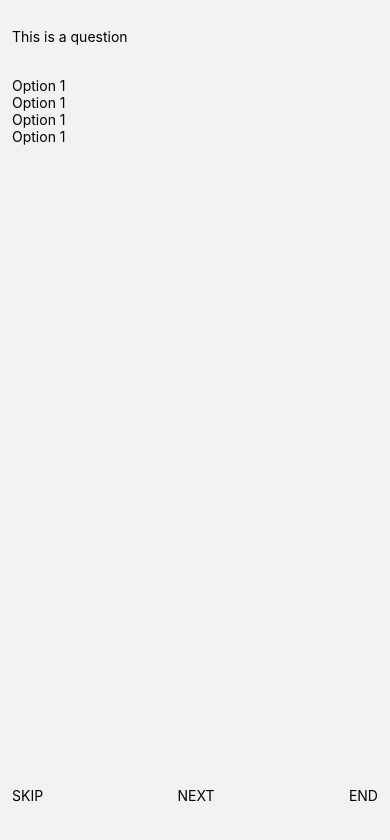
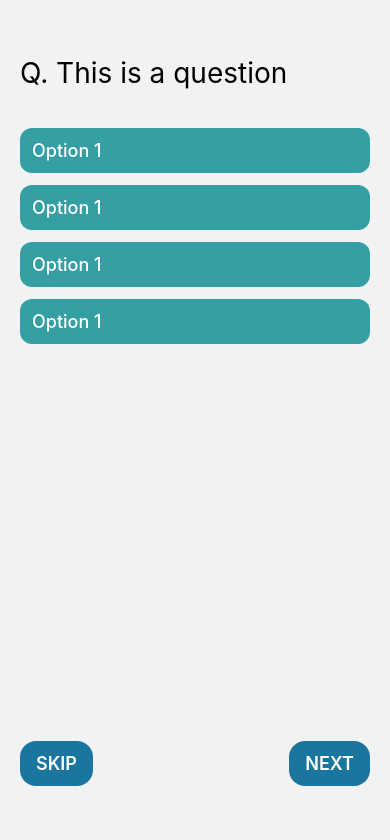
Before and after one commit to Shivam-310/Quizz, a React Native app: screen /Quiz in a window 390 px wide. Shown: the top 840 px of the page. Built offline with nearby package versions, Linux system fonts and the light colour scheme.

Commit message:
designing buttons

```diff
--- a/package.json
+++ b/package.json
@@ -14,7 +14,7 @@
     "@react-navigation/native": "^7.0.14",
     "@react-navigation/stack": "^7.1.0",
     "react": "18.3.1",
-    "react-native": "0.76.5",
+    "react-native": "^0.76.5",
     "react-native-gesture-handler": "^2.21.2",
     "react-native-reanimated": "^3.16.5",
     "react-native-safe-area-context": "^5.0.0",
--- a/screens/quiz.js
+++ b/screens/quiz.js
@@ -5,24 +5,24 @@ const Quiz = ({navigation}) => {
   return (
     <View style={styles.container}>
       <View style={styles.top}>
-        <Text>This is a question</Text>
+        <Text style={styles.question}>Q. This is a question</Text>
       </View>
       <View style={styles.options}>
-        <TouchableOpacity><Text>Option 1</Text></TouchableOpacity>
-        <TouchableOpacity><Text>Option 1</Text></TouchableOpacity>
-        <TouchableOpacity><Text>Option 1</Text></TouchableOpacity>
-        <TouchableOpacity><Text>Option 1</Text></TouchableOpacity>
+        <TouchableOpacity style={styles.optionButton}><Text style={styles.option}>Option 1</Text></TouchableOpacity>
+        <TouchableOpacity style={styles.optionButton}><Text style={styles.option}>Option 1</Text></TouchableOpacity>
+        <TouchableOpacity style={styles.optionButton}><Text style={styles.option}>Option 1</Text></TouchableOpacity>
+        <TouchableOpacity style={styles.optionButton}><Text style={styles.option}>Option 1</Text></TouchableOpacity>
       </View>
       <View style={styles.bottom}>
-        <TouchableOpacity>
-          <Text>SKIP</Text>
+        <TouchableOpacity style={styles.button}>
+          <Text style={styles.buttonText}>SKIP</Text>
         </TouchableOpacity>
-        <TouchableOpacity>
-          <Text>NEXT</Text>
+        <TouchableOpacity style={styles.button}>
+          <Text style={styles.buttonText}>NEXT</Text>
         </TouchableOpacity>
-        <TouchableOpacity onPress={() => navigation.navigate('Result')}>
+        {/* <TouchableOpacity onPress={() => navigation.navigate('Result')}>
             <Text>END</Text>
-        </TouchableOpacity>
+        </TouchableOpacity> */}
       </View>
     </View>
   );
@@ -32,7 +32,8 @@ export default Quiz;
 
 const styles = StyleSheet.create({
   container:{
-    padding: 12,
+    paddingTop: 40,
+    paddingHorizontal: 20,
     height: '100%',
   },
   top:{
@@ -48,4 +49,32 @@ const styles = StyleSheet.create({
     justifyContent: 'space-between',
     flexDirection: 'row',
   },
+  button:{
+    backgroundColor: '#1A759F',
+    padding: 12,
+    paddingHorizontal: 16,
+    borderRadius: 16,
+    alignItems: 'center',
+    marginBottom: 30,
+  },
+  buttonText:{
+    fontSize: 18,
+    fontWeight: '600',
+    color: 'white',
+  },
+  question:{
+    fontSize: 28,
+  },
+  option:{
+    fontSize: 18,
+    fontWeight: '500',
+    color: 'white',
+  },
+  optionButton:{
+    paddingVertical: 12,
+    paddingHorizontal: 12,
+    marginVertical: 6,
+    backgroundColor: '#34A0A4',
+    borderRadius: 12,
+  },
 });
```
Also changed, not shown: 1 other file (tests, documents, lock files or other folders).
